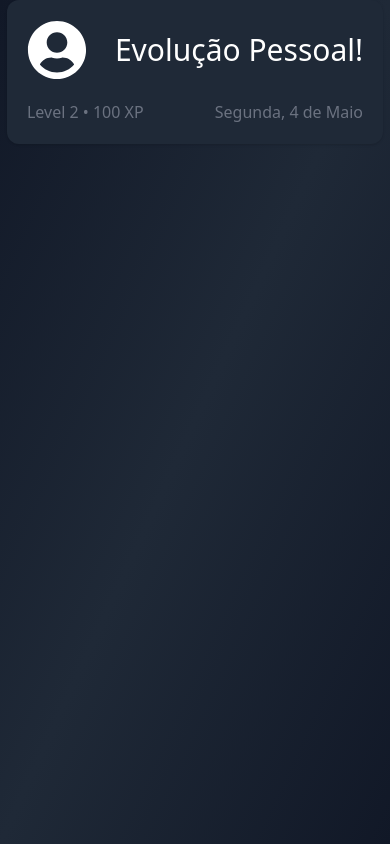
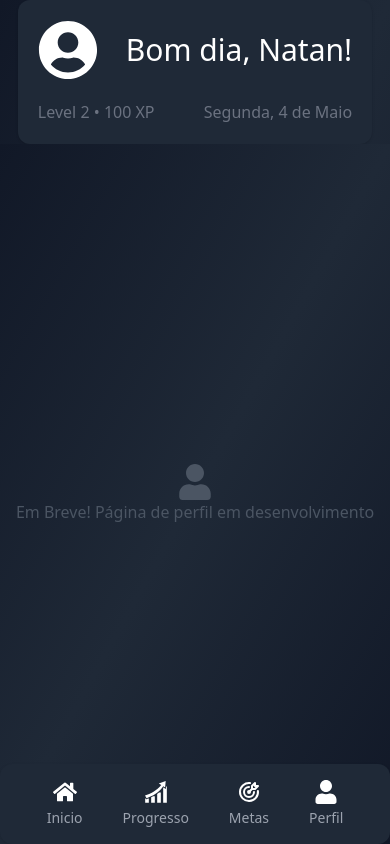
Before and after one commit to NGLedtx/levelup, a React (Vite) app: page /profile in a window 390 px wide. Built offline with nearby package versions, Linux system fonts and the light colour scheme.

Commit message:
feat: create mobile app structure and navigation

```diff
--- a/package.json
+++ b/package.json
@@ -12,7 +12,8 @@
   "dependencies": {
     "react": "^19.2.5",
     "react-dom": "^19.2.5",
-    "react-icons": "^5.6.0"
+    "react-icons": "^5.6.0",
+    "react-router-dom": "^7.15.0"
   },
   "devDependencies": {
     "@eslint/js": "^10.0.1",
--- a/src/App.jsx
+++ b/src/App.jsx
@@ -1,9 +1,25 @@
 import Header from "./components/layout/Header";
 import NavBar from "./components/layout/NavBar";
+import Home from "./components/pages/Home";
+import Progress from "./components/pages/Progress";
+import Targets from "./components/pages/Targets";
+import Profile from "./components/pages/Profile";
+import NotFound from "./components/pages/NotFound";
+import { BrowserRouter, Routes, Route } from "react-router-dom";
 function App() {
   return (
-    <div className="h-screen bg-gradient-to-br from-gray-900 via-gray-800 to-gray-900">
-      <Header/>
+    <div className="flex flex-col justify-center h-screen bg-gradient-to-br from-gray-900 via-gray-800 to-gray-900">
+      <BrowserRouter>
+        <Header />
+        <Routes>
+          <Route path="/profile" element={<Profile />} />
+          <Route path="/" element={<Home />} />
+          <Route path="/targets" element={<Targets />} />
+          <Route path="/progress" element={<Progress />} />
+          <Route path="*" element={<NotFound/>}/>
+        </Routes>
+        <NavBar />
+      </BrowserRouter>
     </div>
   );
 }
--- a/src/components/layout/Header.jsx
+++ b/src/components/layout/Header.jsx
@@ -8,7 +8,7 @@ function Header() {
             <FaUserCircle />
           </div>
           <div className="text-3xl">
-            <p>Evolução Pessoal!</p>
+            <p>Bom dia, Natan!</p>
           </div>
         </div>
         <div className="flex justify-between items-center mt-5 text-gray-500">
--- a/src/components/layout/NavBar.jsx
+++ b/src/components/layout/NavBar.jsx
@@ -1,11 +1,39 @@
-function NavBar(){
-    return(
-        <nav>
-            <ul>
-                <li>Home</li>
-                <li>Progress</li>
-            </ul>
-        </nav>
-    )
+import { FaHome, FaMedal, FaUser } from "react-icons/fa";
+import { FaBarsProgress } from "react-icons/fa6";
+import { GiProgression } from "react-icons/gi";
+import { TbTargetArrow } from "react-icons/tb";
+import { Link } from "react-router-dom";
+
+function NavBar() {
+  return (
+    <nav className="flex justify-center mt-5 text-white bg-gray-800 rounded-xl shadow fixed bottom-0 left-0 w-full">
+      <ul className="flex items-center gap-10 text-2xl p-4">
+        <li>
+          <Link className="flex flex-col items-center gap-1" to="/">
+            <FaHome className="text-2xl hover:text-green-400 transition" />
+            <span className="text-sm text-gray-400">Inicio</span>
+          </Link>
+        </li>
+        <li>
+          <Link className="flex flex-col items-center gap-1" to="/progress">
+            <GiProgression className="text-2xl hover:text-yellow-400 transition"/>
+            <span className="text-sm text-gray-400">Progresso</span>
+          </Link>
+        </li>
+        <li>
+          <Link className="flex flex-col items-center gap-1" to="/targets">
+            <TbTargetArrow className="text-2xl hover:text-red-400 transition" />
+            <span className="text-sm text-gray-400">Metas</span>
+          </Link>
+        </li>
+        <li>
+          <Link className="flex flex-col items-center gap-1" to="/profile">
+            <FaUser className="text-2xl hover:text-blue-400 transition" />
+            <span className="text-sm text-gray-400">Perfil</span>
+          </Link>
+        </li>
+      </ul>
+    </nav>
+  );
 }
 export default NavBar;
--- /dev/null
+++ b/src/components/pages/Home.jsx
@@ -0,0 +1,15 @@
+import { FaHome } from "react-icons/fa";
+
+function Home() {
+  return (
+    <div className="flex flex-col justify-center items-center bg-gradient-to-br from-gray-900 via-gray-800 to-gray-900 h-screen">
+      <div className="flex flex-col justify-center items-center text-gray-600">
+        <p className="text-4xl">
+          <FaHome />
+        </p>
+        <p>Em Breve! Página de início em desenvolvimento</p>
+      </div>
+    </div>
+  );
+}
+export default Home;
--- /dev/null
+++ b/src/components/pages/NotFound.jsx
@@ -0,0 +1,10 @@
+import { BiSolidError } from "react-icons/bi";
+function NotFound(){
+    return(
+        <div className="flex flex-col justify-center items-center bg-gradient-to-br from-gray-900 via-gray-800 to-gray-900 h-screen">
+            <BiSolidError className="text-6xl text-gray-400" />
+            <p className="text-2xl text-gray-400">404 - Página não encontrada</p>
+        </div>
+    )
+}
+export default NotFound;
--- /dev/null
+++ b/src/components/pages/Profile.jsx
@@ -0,0 +1,15 @@
+import { FaUser } from "react-icons/fa";
+
+function Profile() {
+  return (
+    <div className="flex flex-col justify-center items-center bg-gradient-to-br from-gray-900 via-gray-800 to-gray-900 h-screen">
+      <div className="flex flex-col justify-center items-center text-gray-600">
+        <p className="text-4xl">
+          <FaUser />
+        </p>
+        <p>Em Breve! Página de perfil em desenvolvimento</p>
+      </div>
+    </div>
+  );
+}
+export default Profile;
--- /dev/null
+++ b/src/components/pages/Progress.jsx
@@ -0,0 +1,15 @@
+import { GiProgression } from "react-icons/gi";
+
+function Progress() {
+  return (
+    <div className="flex flex-col justify-center items-center bg-gradient-to-br from-gray-900 via-gray-800 to-gray-900 h-screen">
+      <div className="flex flex-col justify-center items-center text-gray-600">
+        <p className="text-4xl">
+          <GiProgression />
+        </p>
+        <p>Em Breve! Página de progresso em desenvolvimento</p>
+      </div>
+    </div>
+  );
+}
+export default Progress;
--- /dev/null
+++ b/src/components/pages/Targets.jsx
@@ -0,0 +1,15 @@
+import { TbTargetArrow } from "react-icons/tb";
+
+function Targets() {
+  return (
+    <div className="flex flex-col justify-center items-center bg-gradient-to-br from-gray-900 via-gray-800 to-gray-900 h-screen">
+      <div className="flex flex-col justify-center items-center text-gray-600">
+        <p className="text-4xl">
+          <TbTargetArrow />
+        </p>
+        <p>Em Breve! Página de metas em desenvolvimento</p>
+      </div>
+    </div>
+  );
+}
+export default Targets;
```
Also changed, not shown: 1 other file (tests, documents, lock files or other folders).
